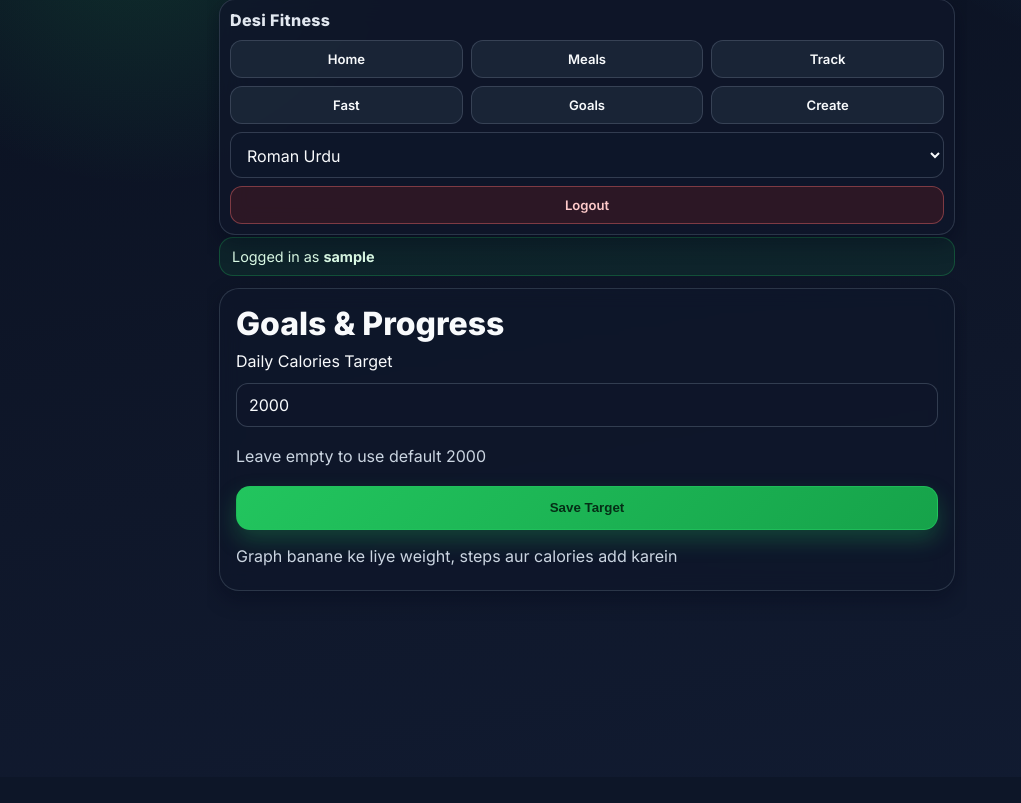
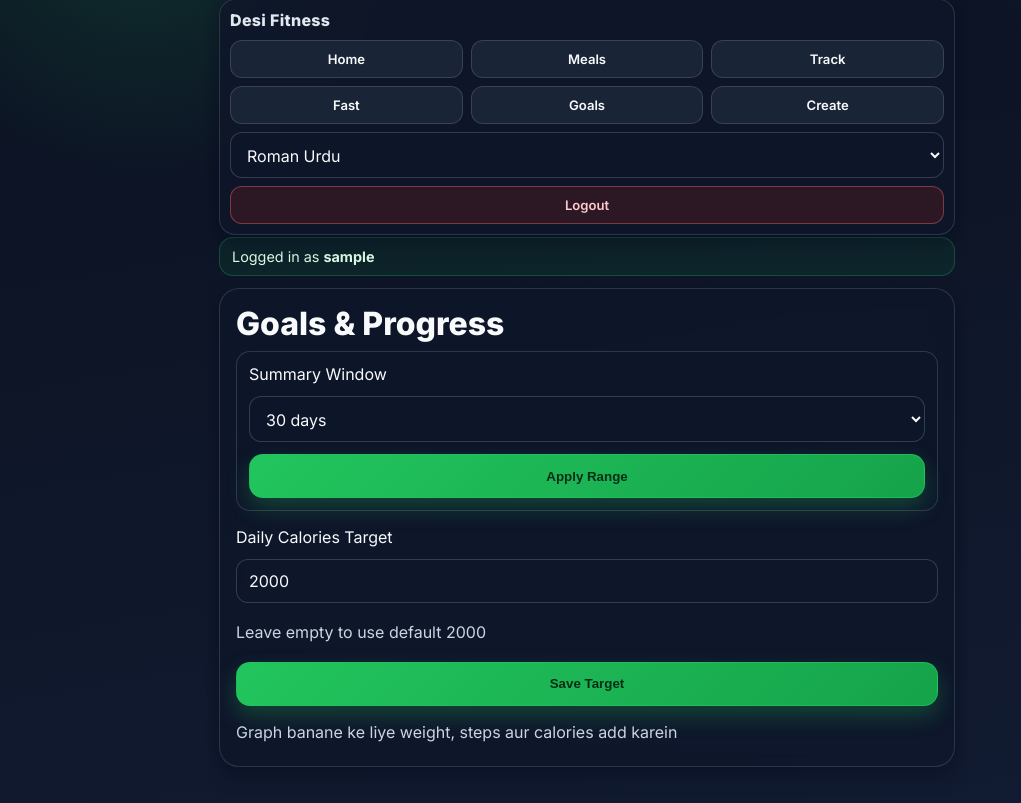
Before and after one commit to badarhayat/Desi-Fitness, a Flask app: page /graph in a window 1280 px wide. Shown: the part 23-826 px from the top of the page, without its empty margins (53-1074 px from the left). Before the commit the page ends 614 px from the top, so only its background shows below. Run offline with Flask 3, Linux system fonts and the light colour scheme; the visitor is signed in with stand-in values (Sample User, id 1).

Commit message:
Add selectable goals time windows and improve graph styling

```diff
--- a/app.py
+++ b/app.py
@@ -5,6 +5,7 @@ import math
 from pathlib import Path
 
 import matplotlib
+import matplotlib.dates as mdates
 import matplotlib.pyplot as plt
 from flask import Flask, g, redirect, render_template, request, session, url_for
 
@@ -525,15 +526,70 @@ def _parse_iso_datetime(value: str | None) -> datetime | None:
         return None
 
 
-def _summarize_last_30_days(user_data: dict) -> dict[str, str]:
-    today_dt = _user_now()
-    cutoff = today_dt - timedelta(days=30)
+def _resolve_goals_window() -> dict:
+    selected = request.args.get("window", "30d").strip().lower()
+    end_date = _user_now().date()
+    start_input = request.args.get("start_date", "").strip()
+    end_input = request.args.get("end_date", "").strip()
+
+    if selected == "6m":
+        start_date = end_date - timedelta(days=182)
+        label = "Last 6 months"
+    elif selected == "1y":
+        start_date = end_date - timedelta(days=365)
+        label = "Last 1 year"
+    elif selected == "custom":
+        parsed_start = _parse_iso_datetime(start_input)
+        parsed_end = _parse_iso_datetime(end_input)
+        if parsed_start is None:
+            parsed_start = _parse_iso_datetime(str(end_date - timedelta(days=30)))
+        if parsed_end is None:
+            parsed_end = _parse_iso_datetime(str(end_date))
+
+        start_date = parsed_start.date() if parsed_start else (end_date - timedelta(days=30))
+        custom_end_date = parsed_end.date() if parsed_end else end_date
+        if custom_end_date < start_date:
+            custom_end_date = start_date
+
+        end_date = custom_end_date
+        label = f"Custom: {start_date.isoformat()} to {end_date.isoformat()}"
+    else:
+        selected = "30d"
+        start_date = end_date - timedelta(days=30)
+        label = "Last 30 days"
+
+    return {
+        "selected_window": selected,
+        "start_date": start_date,
+        "end_date": end_date,
+        "start_input": start_input,
+        "end_input": end_input,
+        "label": label,
+    }
+
+
+def _filter_graph_rows_by_window(rows: list[dict], start_date, end_date) -> list[dict]:
+    filtered = []
+    for row in rows:
+        row_date_dt = _parse_iso_datetime(row.get("date"))
+        if row_date_dt is None:
+            continue
+        row_date = row_date_dt.date()
+        if start_date <= row_date <= end_date:
+            filtered.append(row)
+    return filtered
+
+
+def _summarize_progress_window(user_data: dict, start_date, end_date, label: str) -> dict[str, str]:
 
     def _windowed_points(log: list[dict], value_key: str) -> list[tuple[datetime, float]]:
         points = []
         for entry in log:
-            entry_date = _parse_iso_datetime(f"{entry.get('date', '')}T00:00")
-            if entry_date is None or entry_date < cutoff:
+            entry_date = _parse_iso_datetime(entry.get("date"))
+            if entry_date is None:
+                continue
+            only_date = entry_date.date()
+            if only_date < start_date or only_date > end_date:
                 continue
             value = entry.get(value_key)
             if value is None:
@@ -549,13 +605,13 @@ def _summarize_last_30_days(user_data: dict) -> dict[str, str]:
     if len(weight_points) >= 2:
         weight_delta = round(weight_points[-1][1] - weight_points[0][1], 2)
         if weight_delta < 0:
-            weight_summary = f"Last 30 days: {abs(weight_delta)} kg weight lost"
+            weight_summary = f"{label}: {abs(weight_delta)} kg weight lost"
         elif weight_delta > 0:
-            weight_summary = f"Last 30 days: {weight_delta} kg weight gained"
+            weight_summary = f"{label}: {weight_delta} kg weight gained"
         else:
-            weight_summary = "Last 30 days: no weight change"
+            weight_summary = f"{label}: no weight change"
     else:
-        weight_summary = "Last 30 days: not enough weight data"
+        weight_summary = f"{label}: not enough weight data"
 
     steps_points = _windowed_points(user_data.get("steps_log", []), "steps")
     if len(steps_points) >= 2:
@@ -573,7 +629,10 @@ def _summarize_last_30_days(user_data: dict) -> dict[str, str]:
     recent_fasts = []
     for item in fasting_state.get("history", []):
         end_dt = _parse_iso_datetime(item.get("end"))
-        if end_dt is None or end_dt < cutoff:
+        if end_dt is None:
+            continue
+        only_date = end_dt.date()
+        if only_date < start_date or only_date > end_date:
             continue
         duration_seconds = item.get("duration_seconds")
         if duration_seconds is None:
@@ -598,7 +657,7 @@ def _summarize_last_30_days(user_data: dict) -> dict[str, str]:
             f"{completed_targets}/{count} targets achieved"
         )
     else:
-        fasting_summary = "Fasting progress: no completed fasts in last 30 days"
+        fasting_summary = f"Fasting progress: no completed fasts in {label.lower()}"
 
     return {
         "weight": weight_summary,
@@ -1587,69 +1646,122 @@ def graph():
                 pass
         else:
             profile["daily_calories_target"] = None
-        return redirect(url_for("graph", saved="1"))
+        return redirect(
+            url_for(
+                "graph",
+                saved="1",
+                window=request.form.get("window", "30d"),
+                start_date=request.form.get("start_date", ""),
+                end_date=request.form.get("end_date", ""),
+            )
+        )
 
     current_target = profile.get("daily_calories_target") or DAILY_TARGETS["calories"]
-    graph_data = _build_graph_rows(user_data)
-    thirty_day_summary = _summarize_last_30_days(user_data)
+    window = _resolve_goals_window()
+    all_graph_rows = _build_graph_rows(user_data)
+    graph_data = _filter_graph_rows_by_window(
+        all_graph_rows,
+        window["start_date"],
+        window["end_date"],
+    )
+    progress_summary = _summarize_progress_window(
+        user_data,
+        window["start_date"],
+        window["end_date"],
+        window["label"],
+    )
     graph_url = None
 
     if graph_data:
         static_dir = Path(app.root_path) / "static"
         static_dir.mkdir(exist_ok=True)
-        graph_path = static_dir / "progress_graph.png"
-
-        dates = [row["date"] for row in graph_data]
+        username = _get_current_username() or "user"
+        safe_user = "".join(ch if ch.isalnum() else "_" for ch in username)
+        graph_file_name = f"progress_graph_{safe_user}.png"
+        graph_path = static_dir / graph_file_name
+
+        dates = [_parse_iso_datetime(row["date"]) for row in graph_data]
         weights = [row["weight"] if row["weight"] is not None else float("nan") for row in graph_data]
         net_calories = [
             row["net_calories"] if row["net_calories"] is not None else float("nan")
             for row in graph_data
         ]
 
-        fig, ax1 = plt.subplots(figsize=(11, 5.6), dpi=140)
+        fig, ax1 = plt.subplots(figsize=(11.8, 6.2), dpi=150)
+        fig.patch.set_facecolor("#0b1222")
+        ax1.set_facecolor("#111b31")
         ax1.plot(
             dates,
             weights,
-            color="#2563eb",
+            color="#38bdf8",
             marker="o",
-            linewidth=2.2,
-            markersize=5,
+            linewidth=2.6,
+            markersize=5.5,
             label="Weight (kg)",
         )
-        ax1.set_xlabel("Date", color="#0f172a")
-        ax1.set_ylabel("Weight (kg)", color="#2563eb")
-        ax1.tick_params(axis="y", labelcolor="#2563eb")
-        ax1.tick_params(axis="x", rotation=35, labelsize=8)
-        ax1.grid(axis="y", linestyle="--", alpha=0.28)
+        ax1.set_xlabel("Date", color="#cbd5e1", fontweight="bold")
+        ax1.set_ylabel("Weight (kg)", color="#7dd3fc", fontweight="bold")
+        ax1.tick_params(axis="y", labelcolor="#7dd3fc")
+        ax1.tick_params(axis="x", rotation=28, labelsize=9, colors="#cbd5e1")
+        ax1.grid(axis="y", linestyle="--", alpha=0.25, color="#64748b")
+        ax1.xaxis.set_major_locator(mdates.AutoDateLocator(minticks=4, maxticks=8))
+        ax1.xaxis.set_major_formatter(mdates.DateFormatter("%d %b"))
 
         ax2 = ax1.twinx()
+        ax2.set_facecolor("none")
         ax2.plot(
             dates,
             net_calories,
-            color="#16a34a",
+            color="#22c55e",
             marker="^",
             linestyle="-",
-            linewidth=2.2,
+            linewidth=2.4,
             markersize=5,
             label="Net Calories",
         )
-        ax2.set_ylabel("Net Calories", color="#16a34a")
-        ax2.tick_params(axis="y", labelcolor="#16a34a")
+        ax2.set_ylabel("Net Calories", color="#86efac", fontweight="bold")
+        ax2.tick_params(axis="y", labelcolor="#86efac")
+
+        for spine in ax1.spines.values():
+            spine.set_color("#334155")
+        for spine in ax2.spines.values():
+            spine.set_color("#334155")
 
         lines_1, labels_1 = ax1.get_legend_handles_labels()
         lines_2, labels_2 = ax2.get_legend_handles_labels()
-        ax1.legend(lines_1 + lines_2, labels_1 + labels_2, loc="upper left")
-        plt.title("Weight and Net Calories Over Time", fontsize=12, fontweight="bold")
+        legend = ax1.legend(
+            lines_1 + lines_2,
+            labels_1 + labels_2,
+            loc="upper left",
+            frameon=True,
+            facecolor="#0f172a",
+            edgecolor="#334155",
+            labelcolor="#e2e8f0",
+        )
+        for text in legend.get_texts():
+            text.set_color("#e2e8f0")
+
+        plt.title(
+            f"Weight and Net Calories ({window['label']})",
+            fontsize=13,
+            fontweight="bold",
+            color="#e2e8f0",
+            pad=14,
+        )
         fig.tight_layout()
         fig.savefig(graph_path, dpi=160, bbox_inches="tight")
         plt.close(fig)
-        graph_url = url_for("static", filename="progress_graph.png")
+        graph_url = url_for("static", filename=graph_file_name, v=int(datetime.utcnow().timestamp()))
 
     return render_template(
         "graph.html",
         graph_data=graph_data,
         graph_url=graph_url,
-        thirty_day_summary=thirty_day_summary,
+        progress_summary=progress_summary,
+        selected_window=window["selected_window"],
+        start_date_input=window["start_input"],
+        end_date_input=window["end_input"],
+        window_label=window["label"],
         current_target=current_target,
         target_saved=request.args.get("saved") == "1",
     )
--- a/static/style.css
+++ b/static/style.css
@@ -178,6 +178,17 @@ form {
     gap: 12px;
 }
 
+.goals-window-form {
+    padding: 12px;
+    border: 1px solid rgba(148, 163, 184, 0.24);
+    border-radius: 14px;
+    background: rgba(15, 23, 42, 0.55);
+}
+
+.goals-window-form #custom-range-wrap {
+    grid-template-columns: 1fr;
+}
+
 input,
 select,
 textarea {
@@ -222,6 +233,12 @@ button,
     cursor: pointer;
     box-shadow: 0 10px 22px rgba(34, 197, 94, 0.26);
     transition: transform 0.2s ease, box-shadow 0.2s ease, filter 0.2s ease;
+}
+
+@media (min-width: 640px) {
+    .goals-window-form #custom-range-wrap {
+        grid-template-columns: 1fr 1fr;
+    }
 }
 
 button:hover,
--- a/templates/graph.html
+++ b/templates/graph.html
@@ -3,7 +3,31 @@
 {% block content %}
 <section class="panel">
     <h1>{{ t("Goals & Progress / اہداف اور پیش رفت") }}</h1>
+    <form method="get" class="goals-window-form" style="margin-bottom: 1rem;">
+        <label for="window">{{ t("Summary Window / خلاصہ دورانیہ") }}</label>
+        <select id="window" name="window" onchange="toggleCustomRange(this.value)">
+            <option value="30d" {% if selected_window == "30d" %}selected{% endif %}>30 days</option>
+            <option value="6m" {% if selected_window == "6m" %}selected{% endif %}>6 months</option>
+            <option value="1y" {% if selected_window == "1y" %}selected{% endif %}>1 year</option>
+            <option value="custom" {% if selected_window == "custom" %}selected{% endif %}>Custom</option>
+        </select>
+        <div id="custom-range-wrap" style="display:{% if selected_window == 'custom' %}grid{% else %}none{% endif %}; gap: 0.75rem;">
+            <div>
+                <label for="start_date">Start date</label>
+                <input id="start_date" name="start_date" type="date" value="{{ start_date_input }}">
+            </div>
+            <div>
+                <label for="end_date">End date</label>
+                <input id="end_date" name="end_date" type="date" value="{{ end_date_input }}">
+            </div>
+        </div>
+        <button type="submit">{{ t("Apply Range / دورانیہ لاگو کریں") }}</button>
+    </form>
+
     <form method="post" style="margin-bottom: 1rem;">
+        <input type="hidden" name="window" value="{{ selected_window }}">
+        <input type="hidden" name="start_date" value="{{ start_date_input }}">
+        <input type="hidden" name="end_date" value="{{ end_date_input }}">
         <label for="daily_calories_target">{{ t("Daily Calories Target / روزانہ کیلوریز ہدف") }}</label>
         <input
             id="daily_calories_target"
@@ -25,14 +49,22 @@
         <img src="{{ graph_url }}" alt="Progress graph / پیش رفت گراف">
     </div>
     <div class="list-card" style="margin-top: 1rem;">
-        <h2>{{ t("Last 30 Days Summary / گزشتہ 30 دن کا خلاصہ") }}</h2>
-        <p>{{ thirty_day_summary.weight }}</p>
-        <p>{{ thirty_day_summary.walking }}</p>
-        <p>{{ thirty_day_summary.fasting }}</p>
+        <h2>{{ t("Progress Summary / پیش رفت خلاصہ") }}</h2>
+        <p class="muted" style="margin-bottom: 0.6rem;">{{ window_label }}</p>
+        <p>{{ progress_summary.weight }}</p>
+        <p>{{ progress_summary.walking }}</p>
+        <p>{{ progress_summary.fasting }}</p>
     </div>
     {% else %}
     <p class="muted">Graph banane ke liye weight, steps aur calories add karein / گراف کے لیے وزن، قدم اور کیلوریز شامل کریں</p>
     {% endif %}
 </section>
 
+<script>
+function toggleCustomRange(value) {
+    const wrap = document.getElementById("custom-range-wrap");
+    wrap.style.display = value === "custom" ? "grid" : "none";
+}
+</script>
+
 {% endblock %}
```
